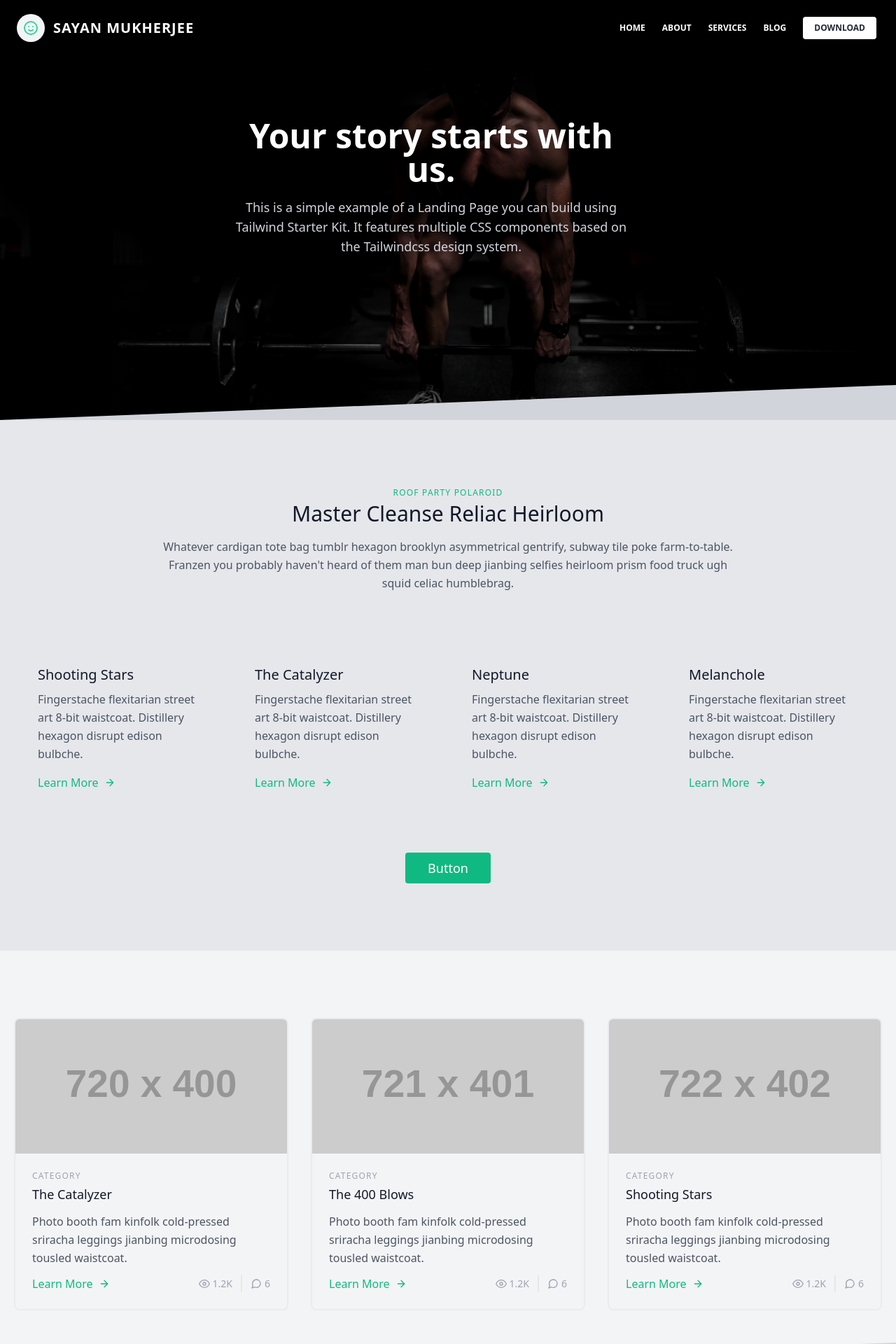
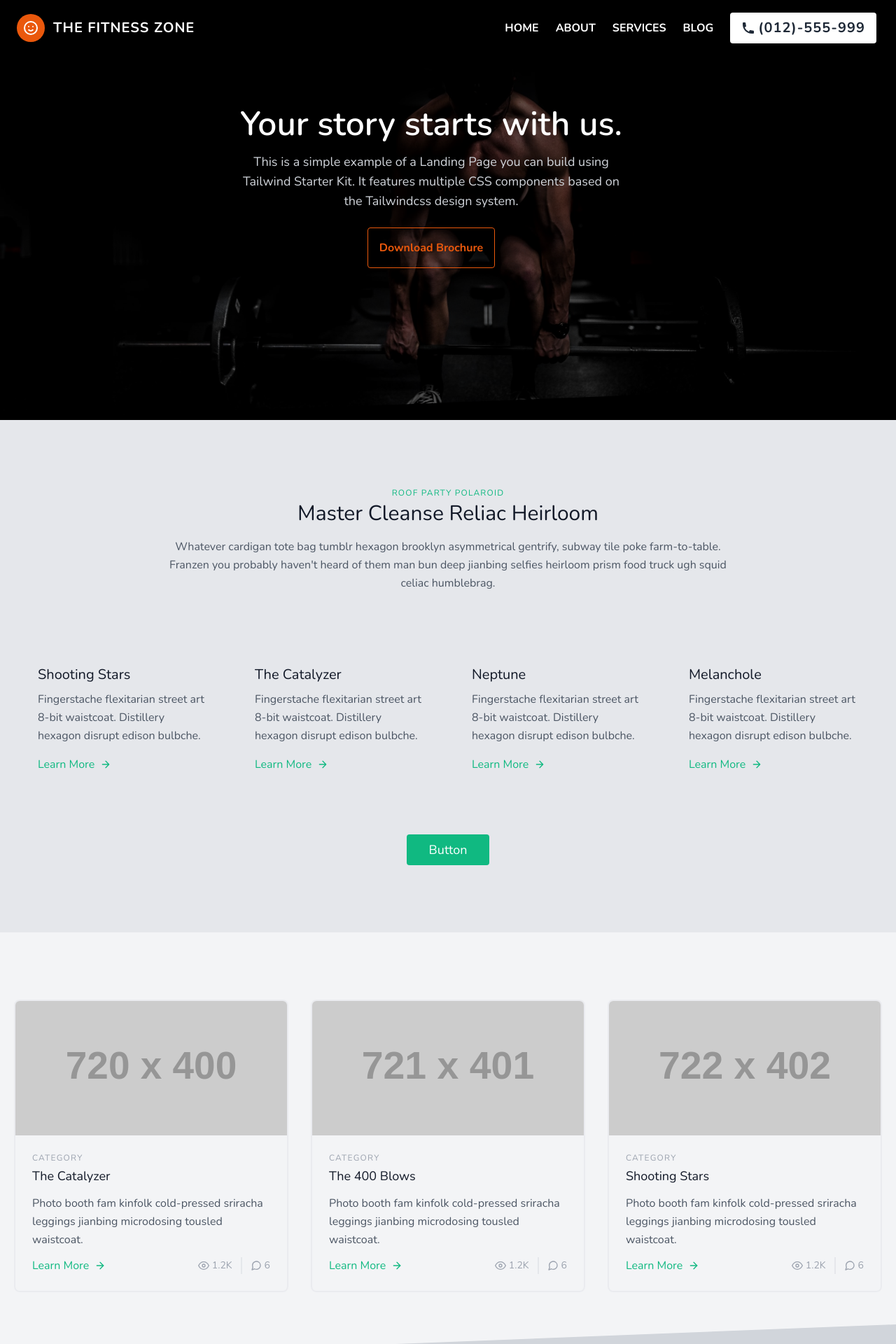
Before and after one commit to ssayanm/nextjs-blog-frontend, a Next.js app: page / in a window 1280 px wide. Shown: the top 1920 px of the page at 70% size. Built offline with nearby package versions, Linux system fonts and the light colour scheme.

Commit message:
updated nav, hero

```diff
--- a/components/Header.js
+++ b/components/Header.js
@@ -18,7 +18,7 @@ const Header = (props) => {
             <a
               className={
                 (props.transparent ? "text-white" : "text-gray-800") +
-                "text-sm font-bold leading-relaxed flex justify-center items-center mr-4 py-2 whitespace-nowrap uppercase"
+                "text-base font-bold leading-relaxed flex justify-center items-center mr-4 py-2 whitespace-nowrap uppercase"
               }
               href="https://www.creative-tim.com/learning-lab/tailwind-starter-kit#/presentation"
             >
@@ -30,7 +30,7 @@ const Header = (props) => {
                 strokeLinecap="round"
                 strokeLinejoin="round"
                 strokeWidth="2"
-                className="w-10 h-10 text-green-400 p-2 bg-gray-100 rounded-full hover:text-gray-700 "
+                className="w-10 h-10  p-2  text-white bg-orange-600 rounded-full hover:text-orange-600 hover:bg-gray-100"
               >
                 <path
                   strokeLinecap="round"
@@ -39,8 +39,8 @@ const Header = (props) => {
                   d="M14.828 14.828a4 4 0 01-5.656 0M9 10h.01M15 10h.01M21 12a9 9 0 11-18 0 9 9 0 0118 0z"
                 />
               </svg>
-              <span className="ml-3 text-xl text-white font-bold tracking-wider hover:text-green-400 ">
-                Sayan Mukherjee
+              <span className="ml-3 text-xl text-white font-bold tracking-wider hover:text-orange-600 ">
+                The Fitness Zone
               </span>
             </a>
           </Link>
@@ -82,9 +82,8 @@ const Header = (props) => {
                 <a
                   className={
                     (props.transparent
-                      ? "lg:text-white lg:hover:text-gray-300 text-gray-800"
-                      : "text-gray-800 hover:text-gray-600") +
-                    " px-3 py-4 lg:py-2 flex items-center text-xs uppercase font-bold"
+                      ? "lg:text-white  text-gray-800"
+                      : "text-gray-800 ") + " navlinks"
                   }
                 >
                   Home
@@ -97,9 +96,8 @@ const Header = (props) => {
                 <a
                   className={
                     (props.transparent
-                      ? "lg:text-white lg:hover:text-gray-300 text-gray-800"
-                      : "text-gray-800 hover:text-gray-600") +
-                    " px-3 py-4 lg:py-2 flex items-center text-xs uppercase font-bold"
+                      ? "lg:text-white  text-gray-800"
+                      : "text-gray-800 ") + " navlinks"
                   }
                 >
                   About
@@ -112,9 +110,8 @@ const Header = (props) => {
                 <a
                   className={
                     (props.transparent
-                      ? "lg:text-white lg:hover:text-gray-300 text-gray-800"
-                      : "text-gray-800 hover:text-gray-600") +
-                    " px-3 py-4 lg:py-2 flex items-center text-xs uppercase font-bold"
+                      ? "lg:text-white  text-gray-800"
+                      : "text-gray-800 ") + " navlinks"
                   }
                 >
                   Services
@@ -127,9 +124,8 @@ const Header = (props) => {
                 <a
                   className={
                     (props.transparent
-                      ? "lg:text-white lg:hover:text-gray-300 text-gray-800"
-                      : "text-gray-800 hover:text-gray-600") +
-                    " px-3 py-4 lg:py-2 flex items-center text-xs uppercase font-bold"
+                      ? "lg:text-white  text-gray-800"
+                      : "text-gray-800 ") + " navlinks"
                   }
                 >
                   Blog
@@ -143,12 +139,22 @@ const Header = (props) => {
                   (props.transparent
                     ? "bg-white text-gray-800 active:bg-gray-100"
                     : "bg-pink-500 text-white active:bg-pink-600") +
-                  " text-xs font-bold uppercase px-4 py-2 rounded shadow hover:shadow-md outline-none focus:outline-none lg:mr-1 lg:mb-0 ml-3 mb-3"
+                  " text-base font-bold uppercase px-4 py-2 rounded shadow flex justify-center items-center hover:shadow-md outline-none focus:outline-none lg:mr-1 lg:mb-0 ml-3 mb-3 hover:bg-orange-600 hover:text-white "
                 }
                 type="button"
                 style={{ transition: "all .15s ease" }}
               >
-                <i className="fas fa-arrow-alt-circle-down"></i> Download
+                <svg
+                  xmlns="http://www.w3.org/2000/svg"
+                  className="h-5 w-5 "
+                  viewBox="0 0 20 20"
+                  fill="currentColor"
+                >
+                  <path d="M2 3a1 1 0 011-1h2.153a1 1 0 01.986.836l.74 4.435a1 1 0 01-.54 1.06l-1.548.773a11.037 11.037 0 006.105 6.105l.774-1.548a1 1 0 011.059-.54l4.435.74a1 1 0 01.836.986V17a1 1 0 01-1 1h-2C7.82 18 2 12.18 2 5V3z" />
+                </svg>
+                <span className="ml-1 text-xl  font-bold tracking-wider ">
+                  (012)-555-999
+                </span>
               </button>
             </li>
           </ul>
--- a/components/Hero.js
+++ b/components/Hero.js
@@ -1,5 +1,6 @@
 import React from "react";
 import Image from "next/image";
+import Link from "next/link";
 
 const Hero = () => {
   return (
@@ -29,11 +30,15 @@ const Hero = () => {
               <h1 className="text-white font-semibold text-5xl">
                 Your story starts with us.
               </h1>
+
               <p className="mt-4 text-lg text-gray-300">
                 This is a simple example of a Landing Page you can build using
                 Tailwind Starter Kit. It features multiple CSS components based
                 on the Tailwindcss design system.
               </p>
+              <Link href="/">
+                <a className="btn">Download Brochure</a>
+              </Link>
             </div>
           </div>
         </div>
@@ -51,10 +56,7 @@ const Hero = () => {
           x="0"
           y="0"
         >
-          <polygon
-            className="text-gray-300 fill-current"
-            points="2560 0 2560 100 0 100"
-          ></polygon>
+          <polygon points="2560 0 2560 100 0 100"></polygon>
         </svg>
       </div>
     </div>
--- a/components/Layout.js
+++ b/components/Layout.js
@@ -4,7 +4,7 @@ import Meta from "./Meta";
 
 const Layout = ({ children }) => {
   return (
-    <div className="bg-gray-100  text-gray-800 font-sans antialiased ">
+    <div className="bg-gray-100  text-gray-800 font-body antialiased ">
       <Meta />
 
       <Header transparent />
--- a/styles/globals.css
+++ b/styles/globals.css
@@ -1,15 +1,21 @@
 /* ./styles/globals.css */
+@import url("https://fonts.googleapis.com/css2?family=Nunito:ital,wght@0,200;0,300;0,400;0,600;0,700;0,800;0,900;1,200;1,300;1,400;1,600;1,700;1,800;1,900&display=swap");
+
+@tailwind base;
+@tailwind components;
+@tailwind utilities;
+
 .card {
   @apply rounded bg-white border-gray-200 shadow-md overflow-hidden relative;
 }
 
 .btn {
-  @apply rounded-full py-2 px-3 uppercase text-xs font-bold tracking-wider cursor-pointer;
+  @apply transition duration-500 ease-in-out rounded shadow cursor-pointer transform mt-6 inline-block text-orange-600 bg-transparent border border-orange-600 p-4 font-bold hover:bg-orange-600 hover:text-white hover:-translate-y-1 hover:scale-110;
 }
 
-@tailwind base;
-@tailwind components;
-@tailwind utilities;
+.navlinks {
+  @apply px-3 py-4 lg:py-2 flex items-center text-base uppercase font-bold hover:text-orange-600;
+}
 
 /* .card {
   @apply rounded bg-white border-gray-200 shadow-md overflow-hidden relative;
--- a/tailwind.config.js
+++ b/tailwind.config.js
@@ -1,12 +1,19 @@
+const colors = require("tailwindcss/colors");
+
 module.exports = {
   purge: ["./pages/**/*.{js,ts,jsx,tsx}", "./components/**/*.{js,ts,jsx,tsx}"],
   darkMode: false, // or 'media' or 'class'
   theme: {
     fontFamily: {
-      display: ["Noto Sans", "sans-serif"],
-      body: ["Noto Sans", "sans-serif"],
+      body: ["Nunito"],
     },
-    extend: {},
+    extend: {
+      colors: {
+        transparent: "transparent",
+        current: "currentColor",
+        orange: colors.orange,
+      },
+    },
   },
   variants: {
     extend: {},
```
